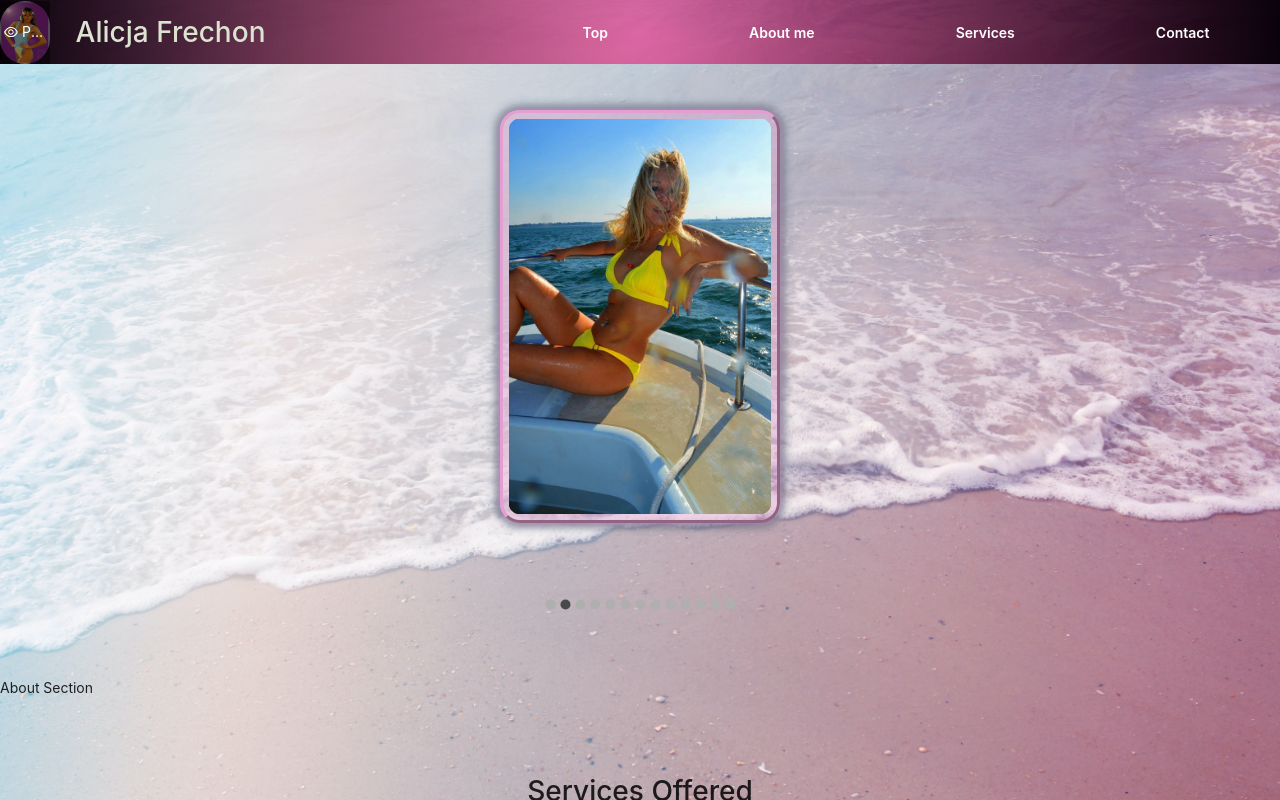
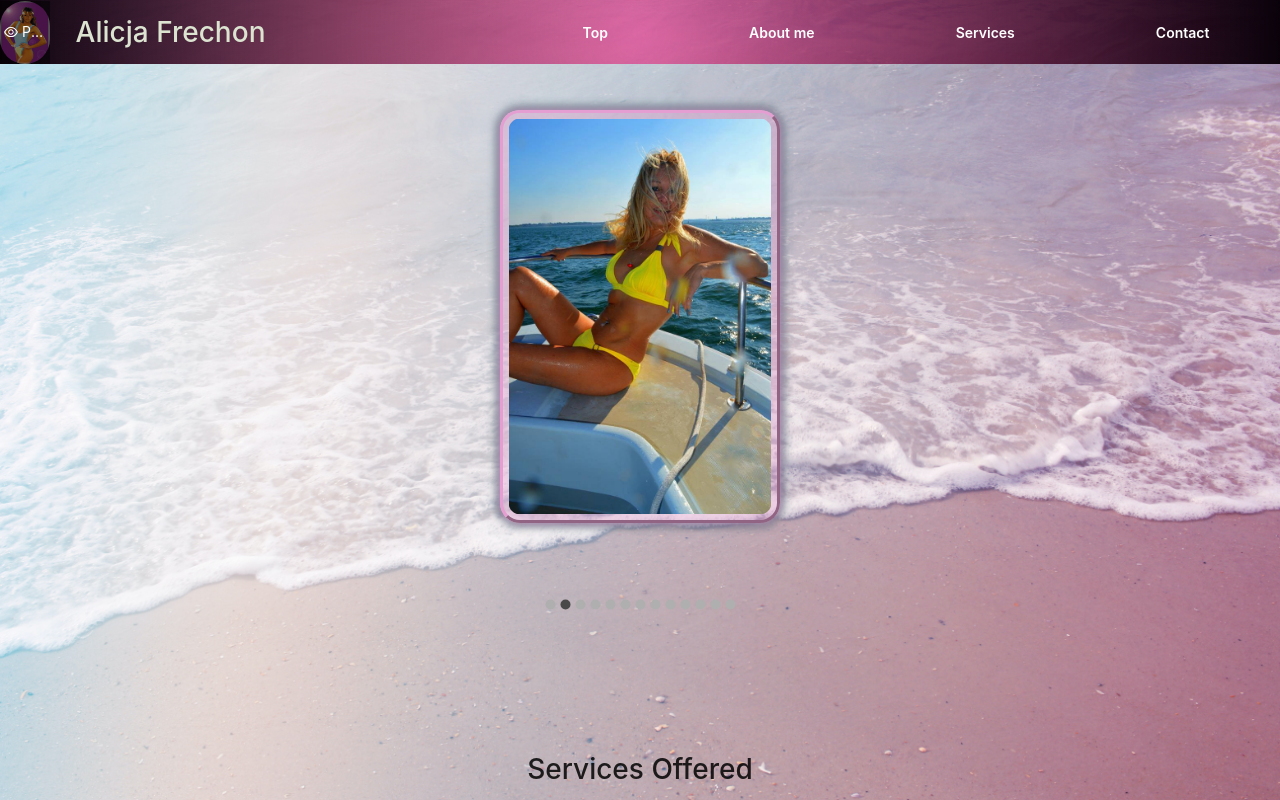
Before and after one commit to MartaKode/alicja-frechon, a React (Create React App) app: page / in a window 1280 px wide. Shown: the top 800 px of the page. Built offline with nearby package versions, Linux system fonts and the light colour scheme.

Commit message:
re-adding about section

```diff
--- a/public/index.html
+++ b/public/index.html
@@ -2,7 +2,7 @@
 <html lang="en">
   <head>
     <meta charset="utf-8" />
-    <link rel="icon" href="%PUBLIC_URL%/favicon.ico" />
+    <link rel="icon" type='image' href="%PUBLIC_URL%/dumbbells.png" />
     <meta name="viewport" content="width=device-width, initial-scale=1" />
     <meta name="theme-color" content="#000000" />
     <meta
--- a/src/components/About.js
+++ b/src/components/About.js
@@ -1,11 +1,11 @@
-import React, { useState } from 'react'
+import React from 'react'
 
 const About = () => {
 
 
     return (
         <div id='about'>
-            About Section
+
         </div>
     )
 }
```
Also changed, not shown: public/dumbbells.png (added), 1 other file (tests, documents, lock files or other folders).
